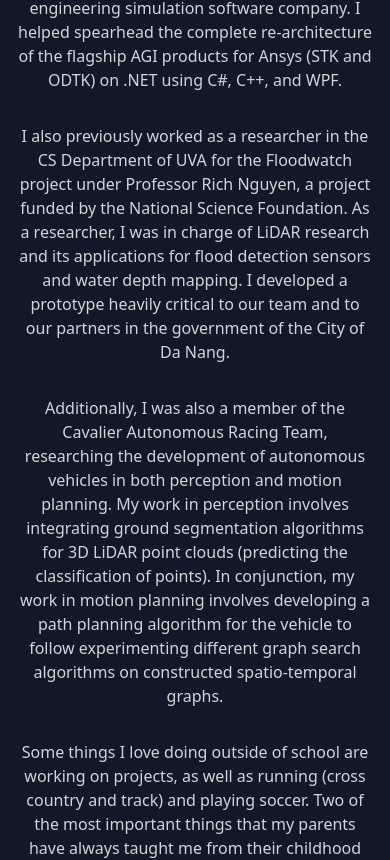
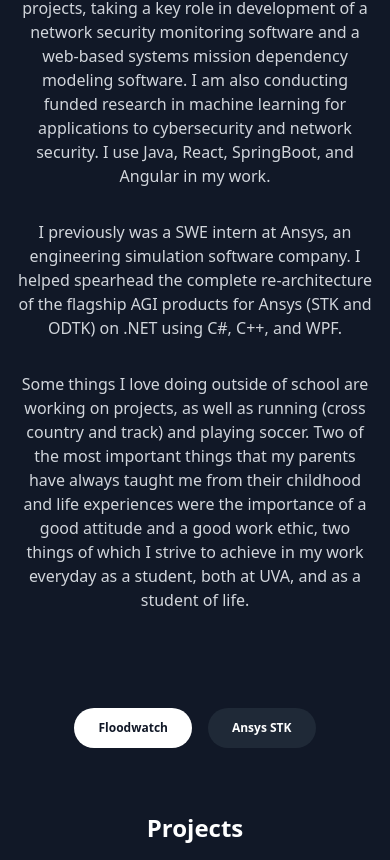
Before and after one commit to danielhuynh0/danielhuynh0.github.io, a React (Create React App) app: page / in a window 390 px wide. Shown: the part 1280-2140 px from the top of the page. Built offline with nearby package versions, Linux system fonts and the light colour scheme.

Commit message:
new updates for chrome ext project

```diff
--- a/package.json
+++ b/package.json
@@ -45,6 +45,7 @@
     ]
   },
   "devDependencies": {
+    "gh-pages": "^6.3.0",
     "tailwindcss": "^3.3.2"
   }
 }
--- a/src/AboutMe.js
+++ b/src/AboutMe.js
@@ -17,17 +17,11 @@ const AboutMe = React.forwardRef((props, ref) => {
           I was born in Philadelphia, Pennsylvania. I have spent most of my life in the Philadelphia area, as I graduated from Phoenixville Area High School with Distinguished Honors with the class of 2021. My family immigrated from Vietnam as refugees shortly before I was born, and I am proudly the first of my extended family to be born in the United States, hoping to carry on their legacy.
         </p>
         <p className="text-md lg:text-lg md:text-lg sm:text-md text-gray-300 mb-8">
-          I previously was a SWE intern at Ansys, an engineering simulation software company. I helped spearhead the complete re-architecture of the flagship AGI products for Ansys (STK and ODTK) on .NET using C#, C++, and WPF.
+          At JHU APL, I work on two major software projects, taking a key role in development of a network security monitoring software and a web-based systems mission dependency modeling software.
+          I am also conducting funded research in machine learning for applications to cybersecurity and network security. I use Java, React, SpringBoot, and Angular in my work.
         </p>
         <p className="text-md lg:text-lg md:text-lg sm:text-md text-gray-300 mb-8">
-          I also previously worked as a researcher in the CS Department of UVA for the Floodwatch project under Professor Rich Nguyen, a project funded by the National Science Foundation.
-          As a researcher, I was in charge of LiDAR research and its applications for flood detection sensors and water depth mapping.
-          I developed a prototype heavily critical to our team and to our partners in the government of the City of Da Nang.
-        </p>
-        <p className="text-md lg:text-lg md:text-lg sm:text-md text-gray-300 mb-8">
-          Additionally, I was also a member of the Cavalier Autonomous Racing Team, researching the development of autonomous vehicles in both perception and motion planning.
-          My work in perception involves integrating ground segmentation algorithms for 3D LiDAR point clouds (predicting the classification of points).
-          In conjunction, my work in motion planning involves developing a path planning algorithm for the vehicle to follow experimenting different graph search algorithms on constructed spatio-temporal graphs.
+          I previously was a SWE intern at Ansys, an engineering simulation software company. I helped spearhead the complete re-architecture of the flagship AGI products for Ansys (STK and ODTK) on .NET using C#, C++, and WPF.
         </p>
         <p className="text-md lg:text-lg md:text-lg sm:text-md text-gray-300 mb-8">
           Some things I love doing outside of school are working on projects, as well as running (cross country and track) and playing soccer.
--- /dev/null
+++ b/src/backgrounds/GradientBackground.js
@@ -0,0 +1,28 @@
+// backgrounds/GradientBackground.js
+import React from 'react';
+
+const GradientBackground = () => {
+  return (
+    <div className="absolute top-0 left-0 w-full h-full bg-gradient-to-br from-purple-800 via-indigo-900 to-gray-900 animate-gradient bg-cover bg-fixed -z-10" />
+  );
+};
+
+export default GradientBackground;
+
+// // Tailwind animation in your CSS or tailwind.config.js:
+// const plugin = require('tailwindcss/plugin');
+// export default {
+//   theme: {
+//     extend: {
+//       animation: {
+//         gradient: 'gradientMove 10s ease infinite',
+//       },
+//       keyframes: {
+//         gradientMove: {
+//           '0%, 100%': { backgroundPosition: '0% 50%' },
+//           '50%': { backgroundPosition: '100% 50%' },
+//         },
+//       },
+//     },
+//   },
+// };
```
Also changed, not shown: src/Projects.js (+10 -1 lines), src/backgrounds/gradientBackground.css (added, +15 -0 lines), public/spotify-chrome-miniplayer.png (added), 12 other files (tests, documents, lock files or other folders).
